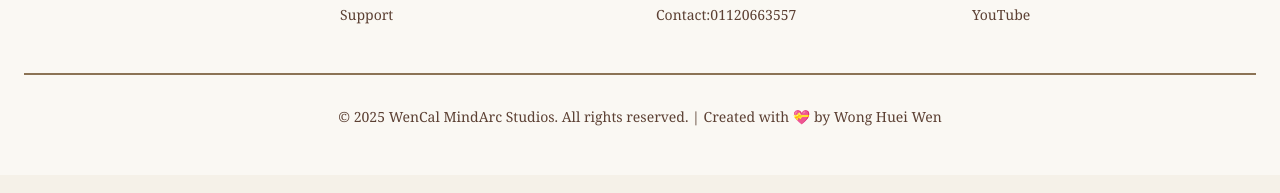
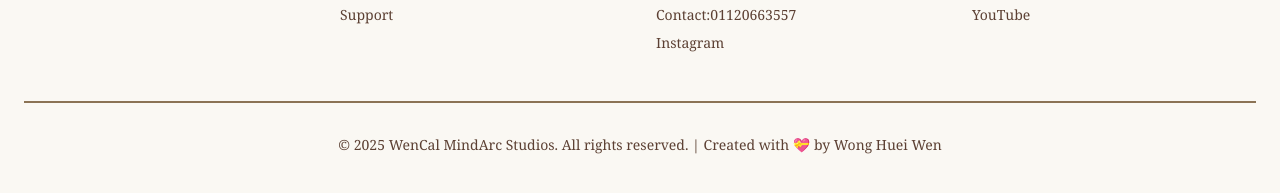
Before and after one commit to Yion05/hw-project, a plain HTML site: page index.html in a window 1280 px wide. Shown: the part 4816-5009 px from the top of the page. Drawn offline with nearby package versions, Linux system fonts and the light colour scheme.

Commit message:
Update index.html

```diff
--- a/index.html
+++ b/index.html
@@ -474,6 +474,7 @@
                         <li><a href="#" class="transition-colors hover:text-[#6B9BD1]">Our Mission</a></li>
                         <li><a href="#" class="transition-colors hover:text-[#6B9BD1]">Team</a></li>
                         <li><a href="#" class="transition-colors hover:text-[#6B9BD1]">Contact:01120663557</a></li>
+                        <li><a href="https://www.instagram.com/WenCalArcStudios/" class="transition-colors hover:text-[#6B9BD1]">Instagram</a></li>
                     </ul>
                 </div>
 
```
